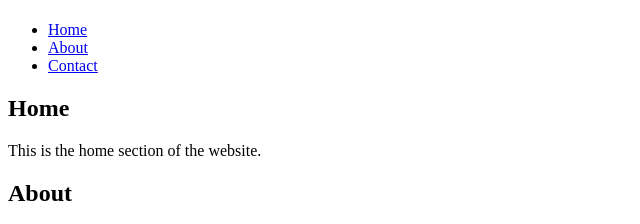
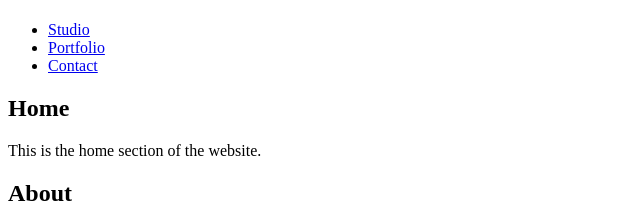
Before and after one commit to OlehMelnykGIT/goit-markup-hw-01, a plain HTML site: page index.html in a window 1280 px wide. Shown: the top 224 px of the page, 0-640 px from the left. Drawn offline with Linux system fonts and the light colour scheme.

```diff
--- a/index.html
+++ b/index.html
@@ -10,8 +10,8 @@
         <h1></h1>
         <nav>
             <ul>
-                <li><a href="#home">Home</a></li>
-                <li><a href="#about">About</a></li>
+                <li><a href="#home">Studio</a></li>
+                <li><a href="#about">Portfolio</a></li>
                 <li><a href="#contact">Contact</a></li>
             </ul>
         </nav>
```
Also changed, not shown: images/Team Card 1.svg (added), images/Team Card 2.svg (added), 3 other files.
